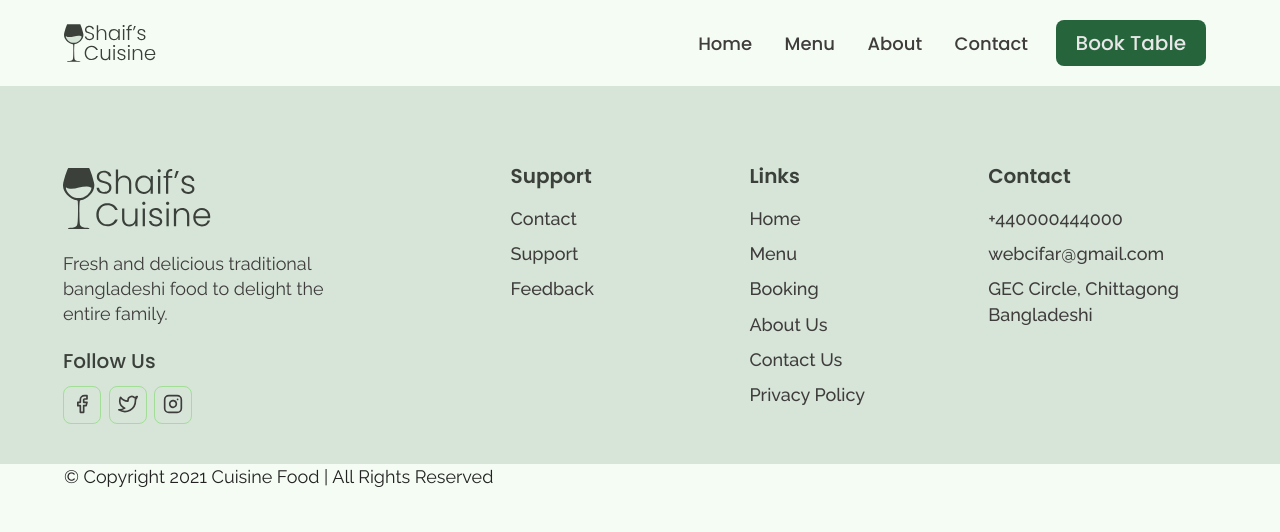
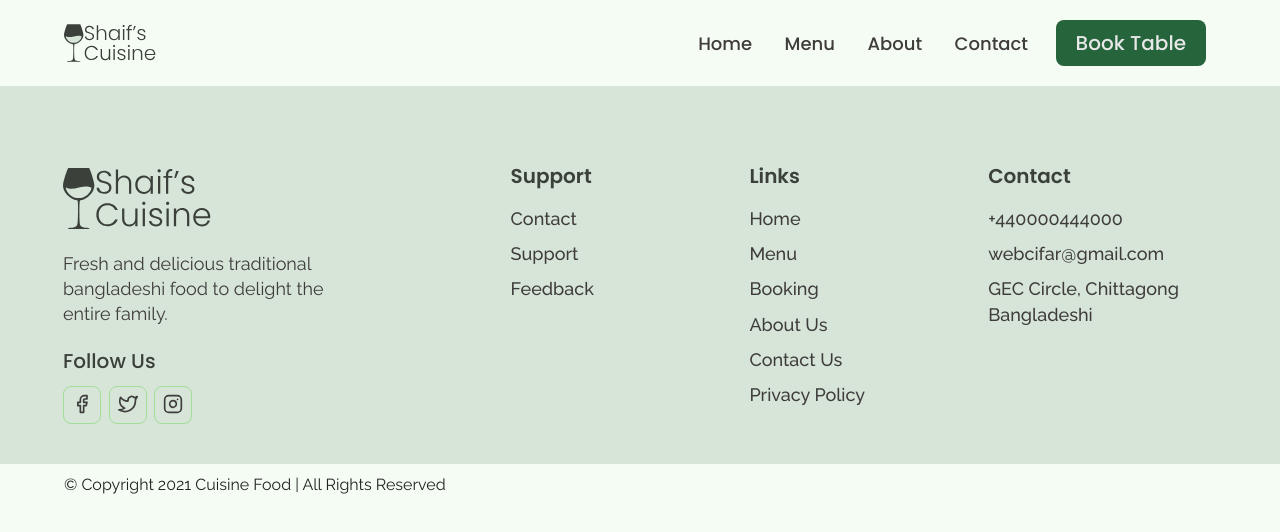
Before and after one commit to iamjoshade/Cuisine-html-template, a plain HTML site: page index.html in a window 1280 px wide. Drawn offline with nearby package versions, Linux system fonts and the light colour scheme.

Commit message:
added copyright information

```diff
--- a/assets/css/components.css
+++ b/assets/css/components.css
@@ -213,3 +213,21 @@ footer{
 		margin-bottom: 1rem;
 	}
 }
+
+
+#copyright{
+	padding:  1rem 0;
+}
+
+.copyright__text {
+	font-size: 1.4rem;
+	text-align: center;
+}
+
+
+@media only screen and (min-width: 768px) {
+	.copyright__text{
+		font-size: 1.6rem;
+		text-align: left;
+	}
+}
```
